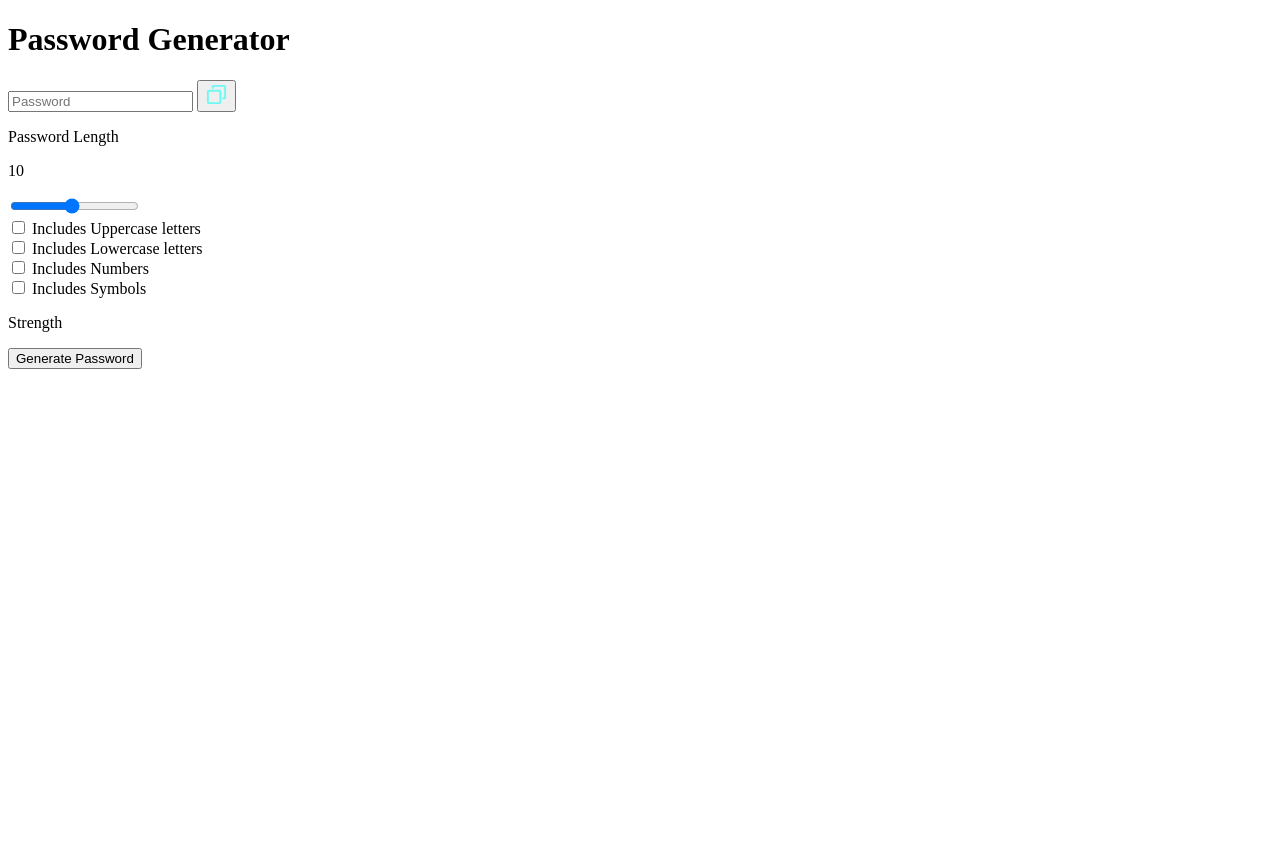
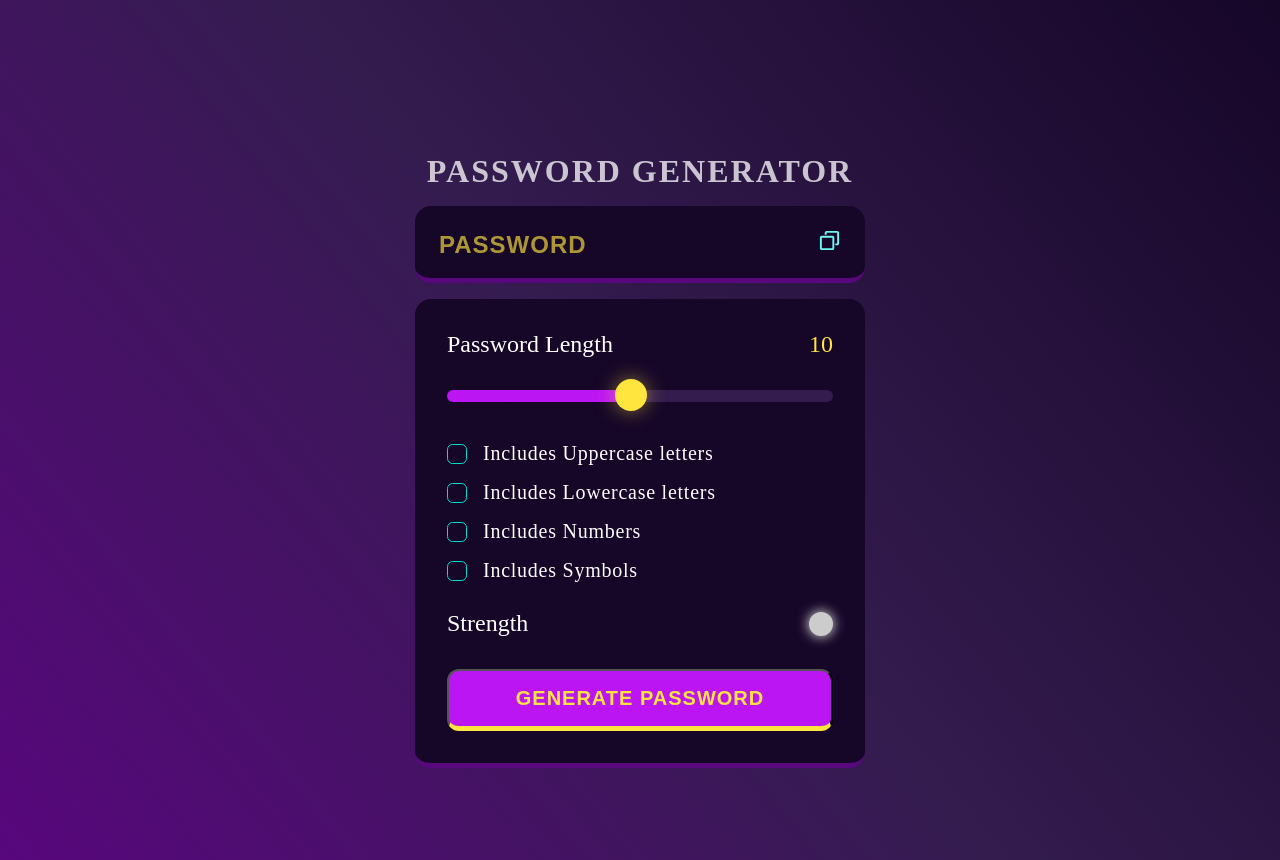
Before and after one commit to Sahiljain24/Password-Generator, a plain HTML site: page index.html in a window 1280 px wide. Before the commit the page ends 800 px from the top, so only its background shows below. Drawn offline with Linux system fonts and the light colour scheme.

Commit message:
completed

```diff
--- a/index.html
+++ b/index.html
@@ -1,9 +1,16 @@
 <!DOCTYPE html>
-<html lang="en">
+<html lang="en"></html>
 <head>
     <meta charset="UTF-8">
     <meta name="viewport" content="width=device-width, initial-scale=1.0">
     <title>Password Generator</title>
+    <link rel="preconnect" href="https://fonts.googleapis.com" />
+    <link rel="preconnect" href="https://fonts.gstatic.com" crossorigin />
+    <link
+      href="https://fonts.googleapis.com/css2?family=League+Spartan:wght@100;200;300;400;600&display=swap"
+      rel="stylesheet"
+    />
+    <link rel="stylesheet" href="style.css">
 </head>
 <body>
 
@@ -12,8 +19,8 @@
             <div class="display-container">
 
             <input readonly placeholder="Password" class="display" data-passwordDisplay>
-            <button data-copy>
-                <span data-copyMsg></span>
+            <button class="copyBtn" data-copy>
+                <span class="tooltip" data-copyMsg></span>
                 <img src="./assets/copy.svg" alt="copy" width="23" height="23">
             </button>
 
@@ -21,7 +28,7 @@
            </div>
 
 
-           <div class="input-section">
+           <div class="input-container">
 
             <div class="length-container">
                 <p>Password Length</p>
@@ -33,19 +40,19 @@
 
 
 
-            <div>
+            <div class="check">
                 <input type="checkbox" name="Uppercase" id="uppercase">
                 <label for="Uppercase">Includes Uppercase letters</label>
             </div>
-            <div>
+            <div class="check">
                 <input type="checkbox" name="lowercase" id="lowercase">
                 <label for="Lowercase">Includes Lowercase letters</label>
             </div>
-            <div>
+            <div class="check">
                 <input type="checkbox" name="Numbers" id="numbers">
                 <label for="Numbers">Includes Numbers</label>
             </div>
-            <div>
+            <div class="check">
                 <input type="checkbox" name="Symbols" id="symbols">
                 <label for="Symbols">Includes Symbols</label>
             </div>
@@ -54,12 +61,14 @@
 
            <div class="strength-container">
             <p>Strength</p>
-            <div data-indicator></div>
+            <div class="indicator" data-indicator></div>
            </div>
            <button class="generateButton">Generate Password</button>
         </div>
         </div>
 
+
+
     <script src="script.js"></script>
 </body>
 </html>
--- a/script.js
+++ b/script.js
@@ -16,10 +16,10 @@ const symbols = '~`!@#$%^&*()_-+={[}]|:;"<,>.?/';
 
 let password ="";
 let passwordLength=10;
-let checkCount=1;
+let checkCount=0;
 handleSlider();
 
-
+setIndicator("#ccc");
 
 
 
@@ -27,11 +27,14 @@ handleSlider();
  function handleSlider(){
     inputSlider.value =passwordLength;
     lengthDisplay.innerText =passwordLength;
-
+    const min = inputSlider.min;
+    const max = inputSlider.max;
+    inputSlider.style.backgroundSize = ( (passwordLength - min)*100/(max - min)) + "% 100%"
  }
  function setIndicator(color) {
     indicator.style.backgroundColor = color;
-    //shadow - HW
+    indicator.style.boxShadow = `0px 0px 12px 1px ${color}`;
+
 }
 function getRndInteger(max,min){
     return Math.floor(Math.random()*(max-min) )+min;
@@ -129,7 +132,7 @@ copyBtn.addEventListener('click',()=>{
 })
 
 generateBtn.addEventListener('click',()=>{
-     if(checkCount<=0)
+     if(checkCount==0)
      return;
 
      if(checkCount>passwordLength){
--- /dev/null
+++ b/style.css
@@ -0,0 +1,239 @@
+*,
+*::after,*::before{
+    margin: 0;
+    padding: 0;
+    box-sizing: border-box;
+}
+:root {
+
+    --dk-violet: hsl(268, 75%, 9%);
+    --lt-violet: hsl(268, 47%, 21%);
+    --lt-violet2: hsl(281, 89%, 26%);
+    --vb-violet: hsl(285, 91%, 52%);
+    --vb-violet2: hsl(290, 70%, 36%);
+
+    --vb-yellow: hsl(52, 100%, 62%);
+
+
+    --pl-white: hsl(0, 0%, 100%);
+
+    --vb-cyan: hsl(176, 100%, 44%);
+    --vb-cyan2: hsl(177, 92%, 70%);
+    --dk-text: hsl(198, 20%, 13%);
+}
+
+body{
+    height: 100vh;
+    width: 100vw;
+    display: flex;
+    justify-content: center;
+    align-items: center;
+    flex-direction: column;
+    background: linear-gradient(231deg, rgba(22, 6, 40, 1) 0%, rgba(52, 28, 79, 1) 50%, rgba(88, 7, 125, 1) 100%);
+
+    margin-top:60px;
+}
+.container {
+    width: 90%;
+    max-width: 450px;
+    object-fit: contain;
+
+
+}
+h1 {
+    color: var(--pl-white);
+    opacity: 0.75;
+    text-transform: uppercase;
+    letter-spacing: 2px;
+    text-align: center;
+    line-height: 1.2;
+}
+.display-container {
+    position: relative;
+    background-color: var(--dk-violet);
+    border-radius: 1rem;
+    border-bottom: 0.35rem solid var(--lt-violet2);
+    margin: 1rem 0;
+    padding-top: 0.35rem;
+}
+.display {
+    width: 100%;
+    background-color: transparent;
+    padding: 1.15rem 1rem;
+    color: var(--vb-yellow);
+    font-weight: 600;
+    font-size: 1.5rem;
+    line-height: 30px;
+    letter-spacing: 1px;
+    padding-right: 3.25rem;
+    border:none;
+  }
+  .display::placeholder {
+    position:absolute;
+    top: 50%;
+    left: 1.5rem;
+    font-size: 1.5rem;
+    line-height:30px;
+    color:var(--vb-yellow);
+    opacity: 0.65;
+    text-transform: uppercase;
+    transform: translateY(-50%);
+}
+.display-container button {
+    position:absolute;
+    top:50%;
+    right:1.5rem;
+    transform: translateY(-50%);
+}
+.input-container{
+    width:100%;
+    background-color: var(--dk-violet);
+    border-radius: 1rem;
+    padding: 2rem;
+    border-bottom: 0.35rem solid var(--lt-violet2);
+}
+
+.length-container {
+    display: flex;
+    justify-content: space-between;
+    align-items: center;
+}
+.length-container p:nth-child(1) {
+    color:var(--pl-white);
+    font-size: 1.5rem;
+}
+.length-container p:nth-child(2) {
+    color:var(--vb-yellow);
+    font-size: 1.5rem;
+}
+.strength-container {
+    display: flex;
+    justify-content: space-between;
+    align-items: center;
+    margin-top: 1.75rem;
+    margin-bottom: 2rem;
+}
+.strength-container p{
+    color:var(--pl-white);
+    font-size: 1.5rem;
+}
+
+.indicator {
+    width:1.5rem;
+    height:1.5rem;
+    border-radius:50%;
+}
+.generateButton {
+    width: 100%;
+    padding: 1rem 0;
+    background-color: var(--vb-violet);
+    text-align: center;
+    border-radius: 0.75rem;
+    border-bottom: 0.35rem solid var(--vb-yellow);
+    text-transform: uppercase;
+    letter-spacing: 1px;
+    color: var(--vb-yellow);
+    font-weight: 600;
+    font-size: 1.25rem;
+  }
+
+  .check {
+    display: flex;
+    align-items: center;
+    margin: 1rem 0;
+    gap: 0 1rem;
+}
+.check input{
+    appearance: none;
+    width: 20px;
+    height: 20px;
+    border: 1px solid var(--vb-cyan);
+    cursor: pointer;
+    position: relative;
+    border-radius: 0.35rem;
+}
+
+
+.check input:checked{
+    background-color: var(--vb-cyan);
+}
+.check input:checked::before {
+    content: '✔';
+    position: absolute;
+    color: var(--dk-text);
+    font-size:1.05rem;
+    font-weight: 600;
+    left:50%;
+    top:-3.5px;
+    transform: translateX(-50%)  translateY(40%);
+}
+
+.check label {
+    color: var(--pl-white);
+    font-size: 1.25rem;
+    letter-spacing: 0.75px;
+}
+
+.copyBtn{
+    background-color: transparent;
+    border:none;
+    outline:none;
+}
+.tooltip {
+    position: absolute;
+    background-color: var(--vb-violet2);
+    color: var(--vb-yellow);
+    font-size: 1.25rem;
+    top: -35px;
+    left: -25px;
+    padding: 5px 10px;
+    border-radius: 1rem;
+    opacity: 0;
+    transform: scale(0);
+    transform-origin: bottom;
+    transition: all 250ms ease-in-out;
+  }
+
+  .tooltip.active {
+    opacity: 1;
+    transform: scale(1);
+  }
+  .slider{
+    appearance: none;
+    width:100%;
+    height: 0.75rem;
+    cursor: pointer;
+    background-color: var(--lt-violet);
+    border-radius: 1rem;
+    margin-top: 2rem;
+    margin-bottom: 1.5rem;
+    background-image: linear-gradient(var(--vb-violet), var(--vb-violet));
+    background-repeat: no-repeat;
+    border:none;
+    outline:none;
+    z-index:-1;
+}
+
+.slider::-webkit-slider-thumb {
+    position:relative;
+    z-index:1;
+    appearance: none;
+    height:2rem;
+    width:2rem;
+    border-radius: 50%;
+    background-color: var(--vb-yellow);
+    cursor:pointer;
+    margin-top: -3px;
+    box-shadow: 0px 0px 20px 0px rgba(255, 229, 61, 0.50);
+    transition: all 100ms ease-in;
+}
+
+.slider:focus{
+    outline: 3px solid var(--vb-yellow);
+}
+
+.slider::-webkit-slider-thumb:hover{
+    outline: 2px solid var(--vb-yellow);
+    background-color: var(--dk-violet);
+    box-shadow: 0px 0px 25px 5px rgba(255, 229, 61, 0.80);
+}
```
